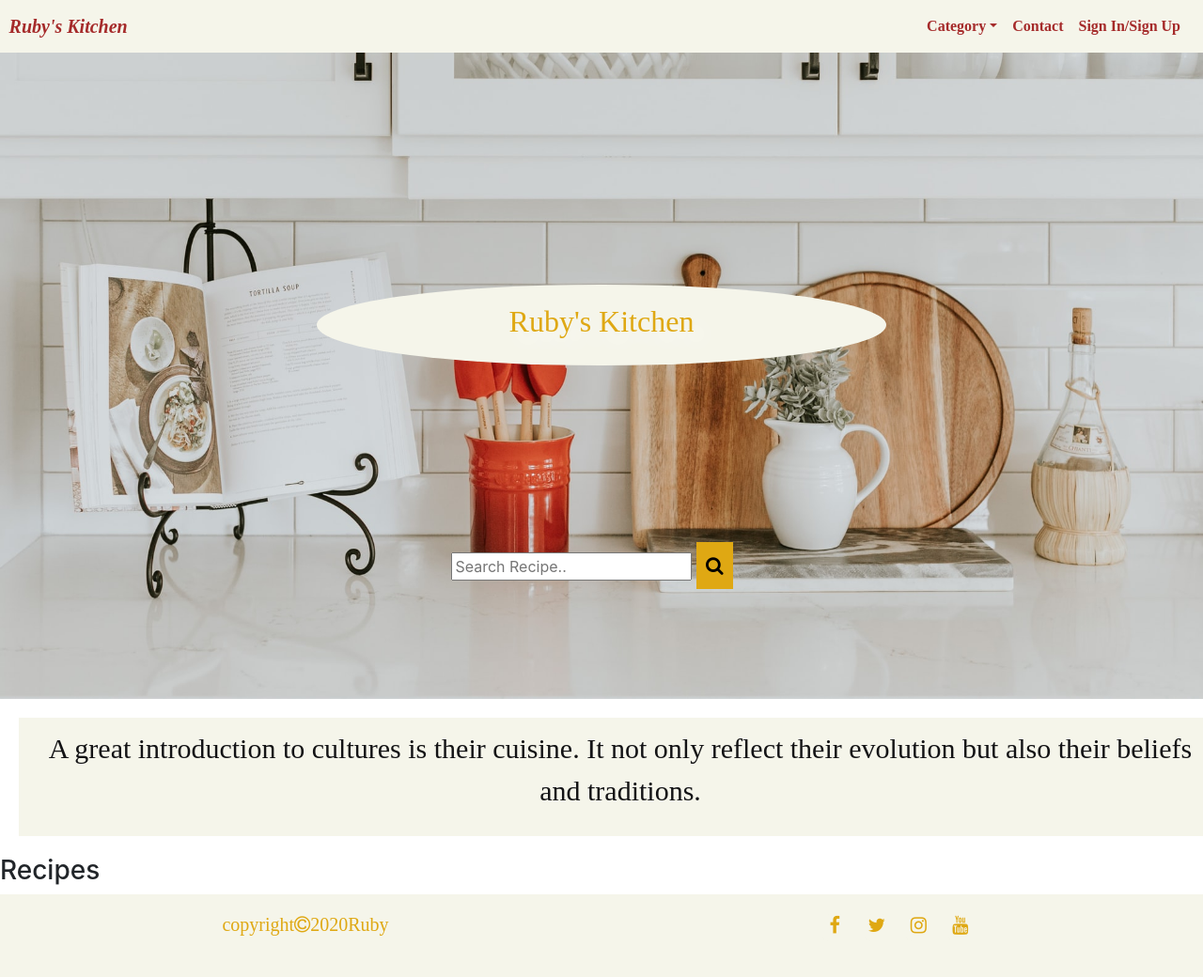
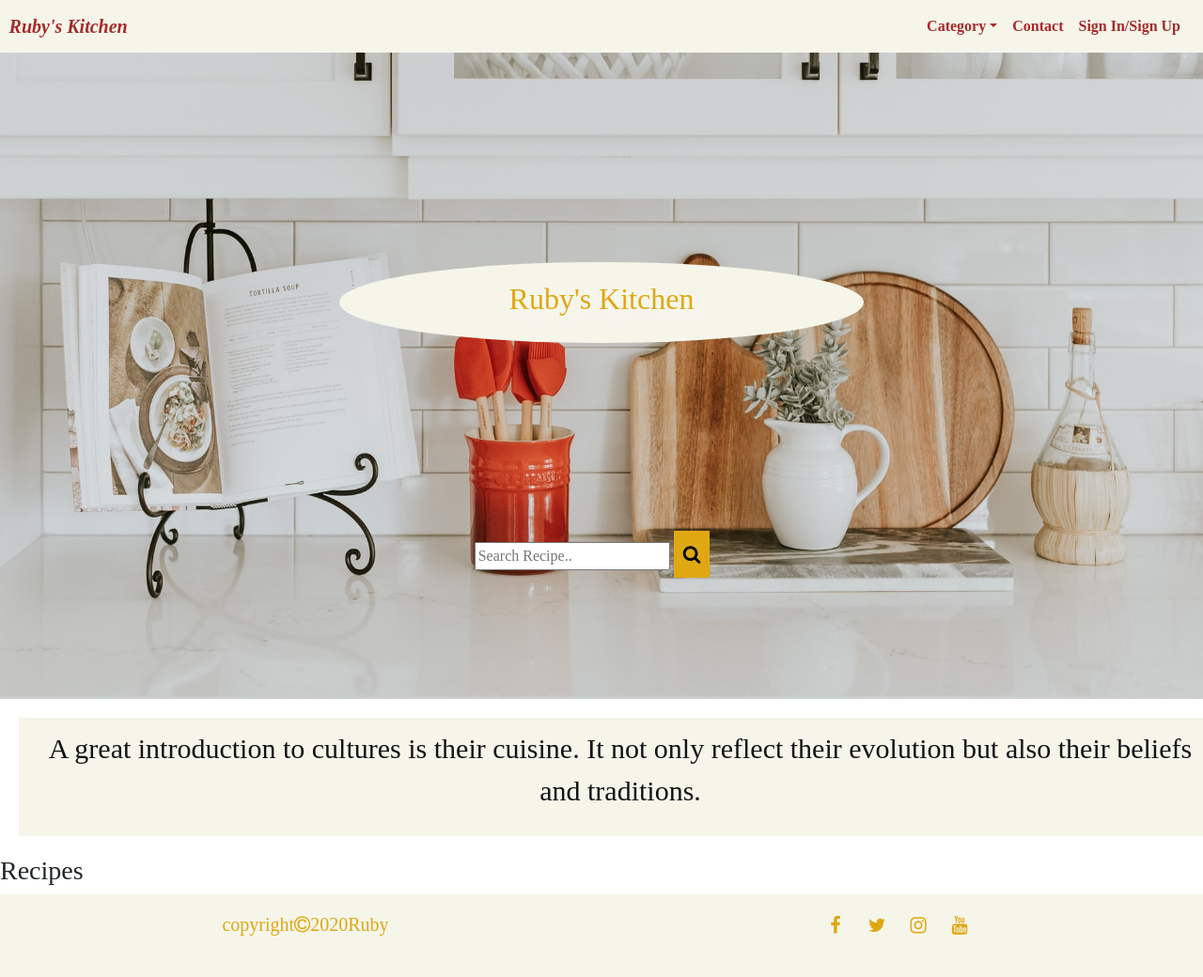
Before and after one commit to RubySrivastava/ms3-recipe, a Flask app: page / in a window 1280 px wide. Shown: the whole page at 94% size. Run offline with Flask 2, Linux system fonts and the light colour scheme; data that the repository does not hold is empty; some libraries are stand-ins or nearby versions.

Commit message:
Define font-family for body

```diff
--- a/static/css/style.css
+++ b/static/css/style.css
@@ -1,3 +1,8 @@
+/*body*/
+body {
+  font-family: Cinzel, serif;
+}
+/*End body*/
 /* Content*/
 .page-content{
       min-height: calc(100vh - 56px);
```
